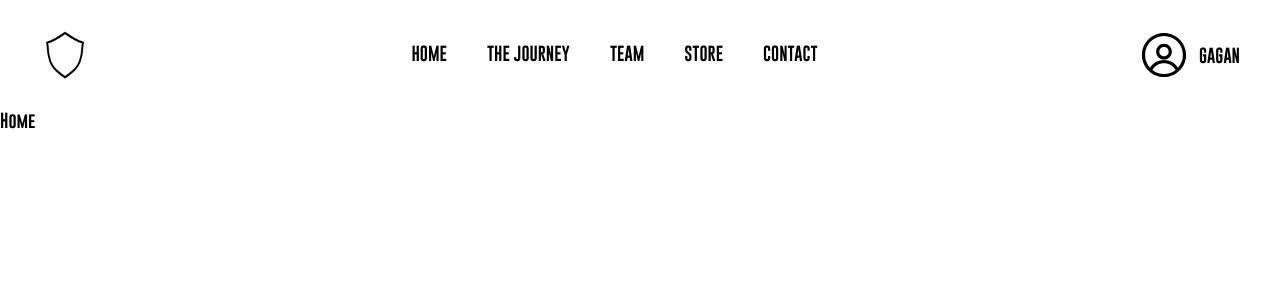
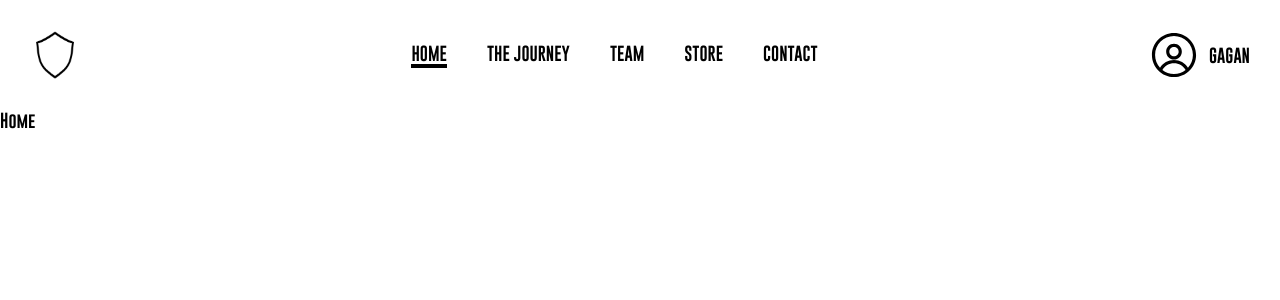
Before and after one commit to KunalAnkur/cityscope_task, a React (Create React App) app: page / in a window 1280 px wide. Shown: the top 300 px of the page. Built offline with nearby package versions, Linux system fonts and the light colour scheme.

Commit message:
Update navbar

```diff
--- a/src/App.css
+++ b/src/App.css
@@ -15,3 +15,8 @@
 body {
     font-family: 'Global Font', sans-serif;
 }
+
+.app {
+  max-width: 1400px;
+  margin: 0 auto;
+}
--- a/src/App.js
+++ b/src/App.js
@@ -5,7 +5,7 @@ import { Navbar } from './components/Navbar/Navbar';
 
 function App() {
   return (
-    <div className="App">
+    <div className="app">
       <Router>
       <Navbar />
         <Routes>
--- a/src/components/Navbar/Navbar.css
+++ b/src/components/Navbar/Navbar.css
@@ -3,8 +3,6 @@ nav {
   justify-content: space-between;
   align-items: center;
   padding: 30px;
-  max-width: 1200px;
-  margin: 0 auto;
 }
 
 .menu-toggle {
@@ -33,6 +31,10 @@ button.menu-toggle {
 
 }
 
+.nav-links li.selected::after {
+    transform: scaleX(1);
+
+}
 /*
 button.menu-toggle:focus {
   outline: none;
--- a/src/components/Navbar/Navbar.jsx
+++ b/src/components/Navbar/Navbar.jsx
@@ -4,17 +4,18 @@ import { Link } from '../Link/Link';
 import Logo from '../../assets/websitelogo.png';
 import {GrMenu} from "react-icons/gr"
 import './Navbar.css';
+import {useLocation} from "react-router-dom"
 
 const Navbar = () => {
     const [isMobileMenuOpen, setIsMobileMenuOpen] = useState(false);
-
+    const location = useLocation();
+    console.log(location.pathname)
     const toggleMobileMenu = () => {
         setIsMobileMenuOpen(!isMobileMenuOpen);
     };
 
     return (
         <nav>
-
             <button
                 className="menu-toggle"
                 onClick={toggleMobileMenu}
@@ -23,20 +24,20 @@ const Navbar = () => {
                 <GrMenu size={30} />
             </button>
             <img className="logo" src={Logo} alt="logo" />
-            <ul className={`nav-links ${isMobileMenuOpen ? 'open' : ''}`}>
-                <li>
+            <ul className={`nav-links ${isMobileMenuOpen ? "open" : ""}`}>
+                <li className={location.pathname === "/" ? "selected" : ""}>
                     <Link to={'/'}>HOME</Link>
                 </li>
-                <li>
+                <li className={location.pathname === "/journey" ? "selected" : ""}>
                     <Link to={'/journey'}>THE JOURNEY</Link>
                 </li>
-                <li>
+                <li className={location.pathname === "/team" ? "selected" : ""}>
                     <Link to={'/team'}>TEAM</Link>
                 </li>
-                <li>
+                <li className={location.pathname === "/store" ? "selected" : ""}>
                     <Link to={'/store'}>STORE</Link>
                 </li>
-                <li>
+                <li className={location.pathname === "/contact" ? "selected" : ""}>
                     <Link to={'/contact'}>CONTACT</Link>
                 </li>
             </ul>
```
